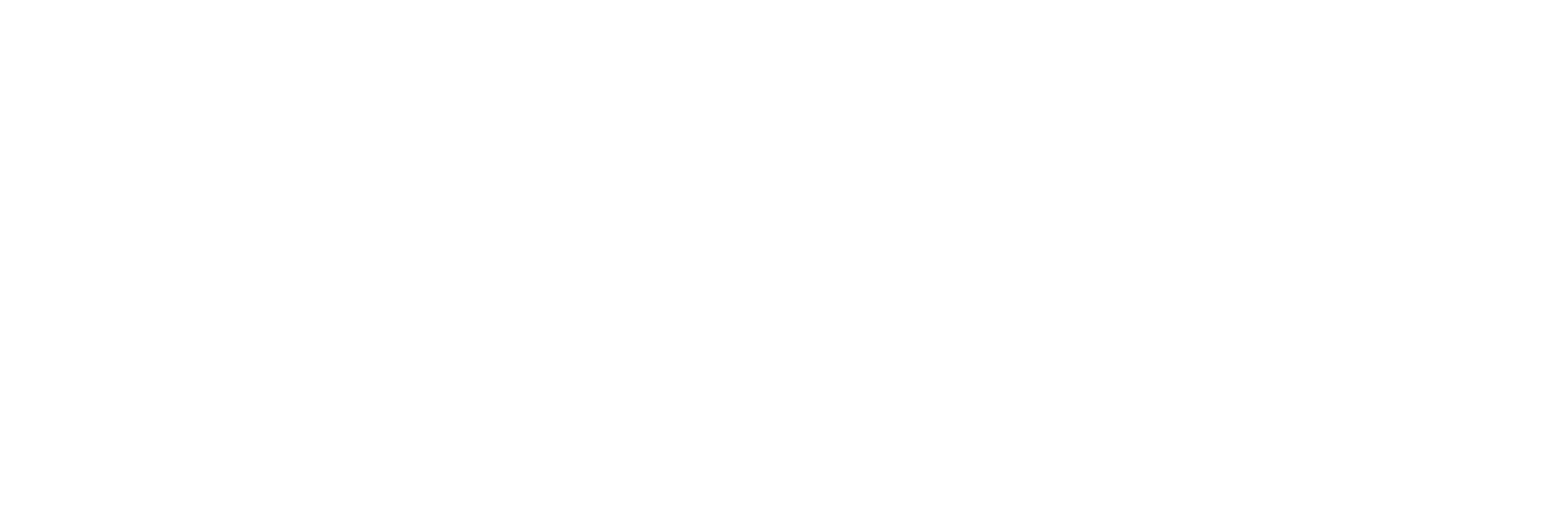
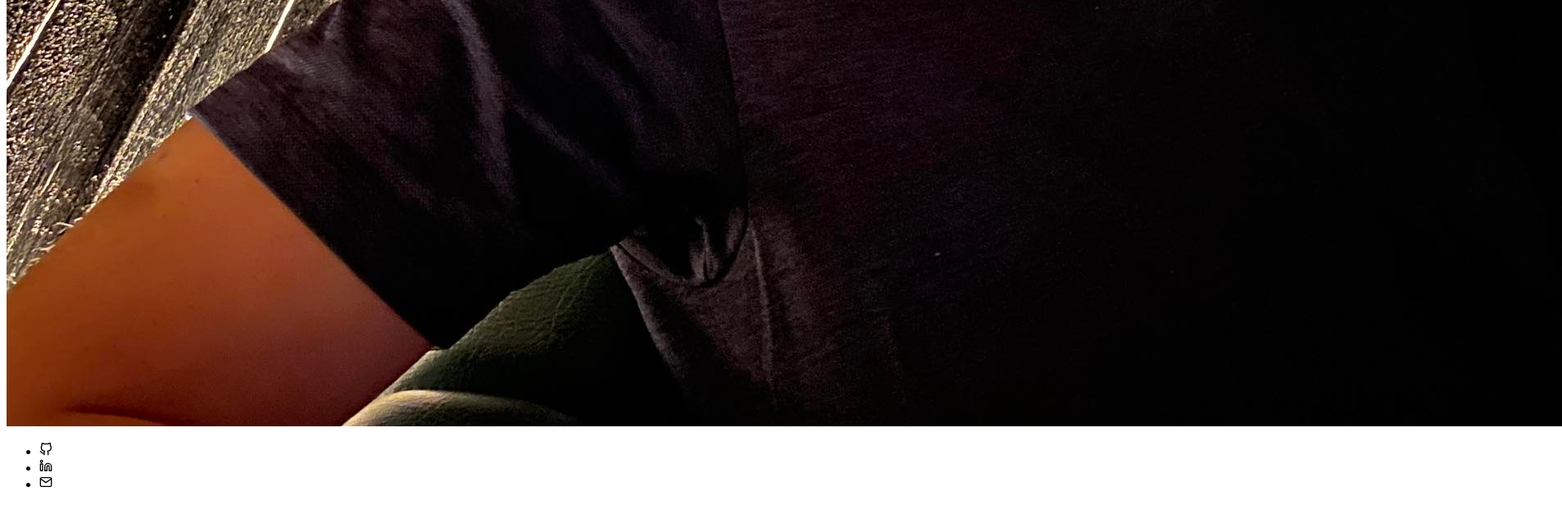
Before and after one commit to jmichelwilliams/jmichelwilliams.github.io, a React (Create React App) app in the folder resume/: page / in a window 1280 px wide. Shown: the part 1386-2002 px from the top of the page at 82% size, 1906 px wide, since content can reach past the window. Before the commit the page ends 800 px from the top, so only its background shows below. Built offline with nearby package versions, Linux system fonts and the light colour scheme.

Commit message:
Added react-icons

```diff
--- a/resume/package.json
+++ b/resume/package.json
@@ -9,6 +9,7 @@
     "@testing-library/user-event": "^13.5.0",
     "react": "^18.2.0",
     "react-dom": "^18.2.0",
+    "react-icons": "^4.9.0",
     "react-scripts": "5.0.1",
     "styled-components": "^6.0.0-rc.3",
     "web-vitals": "^2.1.4"
--- a/resume/src/components/Header.js
+++ b/resume/src/components/Header.js
@@ -1,17 +1,31 @@
 import styled from "styled-components";
+import profilePic from "../images/JamesProfilePicture.jpeg";
+import { FiGithub, FiLinkedin, FiMail } from "react-icons/fi";
 
 const Header = () => {
   return (
     <div>
-      <div>profile pic</div>
       <div>
-        <ul>
-          <li>link1</li>
-          <li>link2</li>
-          <li>link3</li>
-        </ul>
+        <img src={profilePic}></img>
+      </div>
+      <div>
+        <List>
+          <li>
+            <FiGithub />
+          </li>
+          <li>
+            <FiLinkedin />
+          </li>
+          <li>
+            <FiMail />
+          </li>
+        </List>
       </div>
     </div>
   );
 };
+
+const List = styled.ul`
+  list-style-type: style none;
+`;
 export default Header;
```
Also changed, not shown: 1 other file (tests, documents, lock files or other folders).
